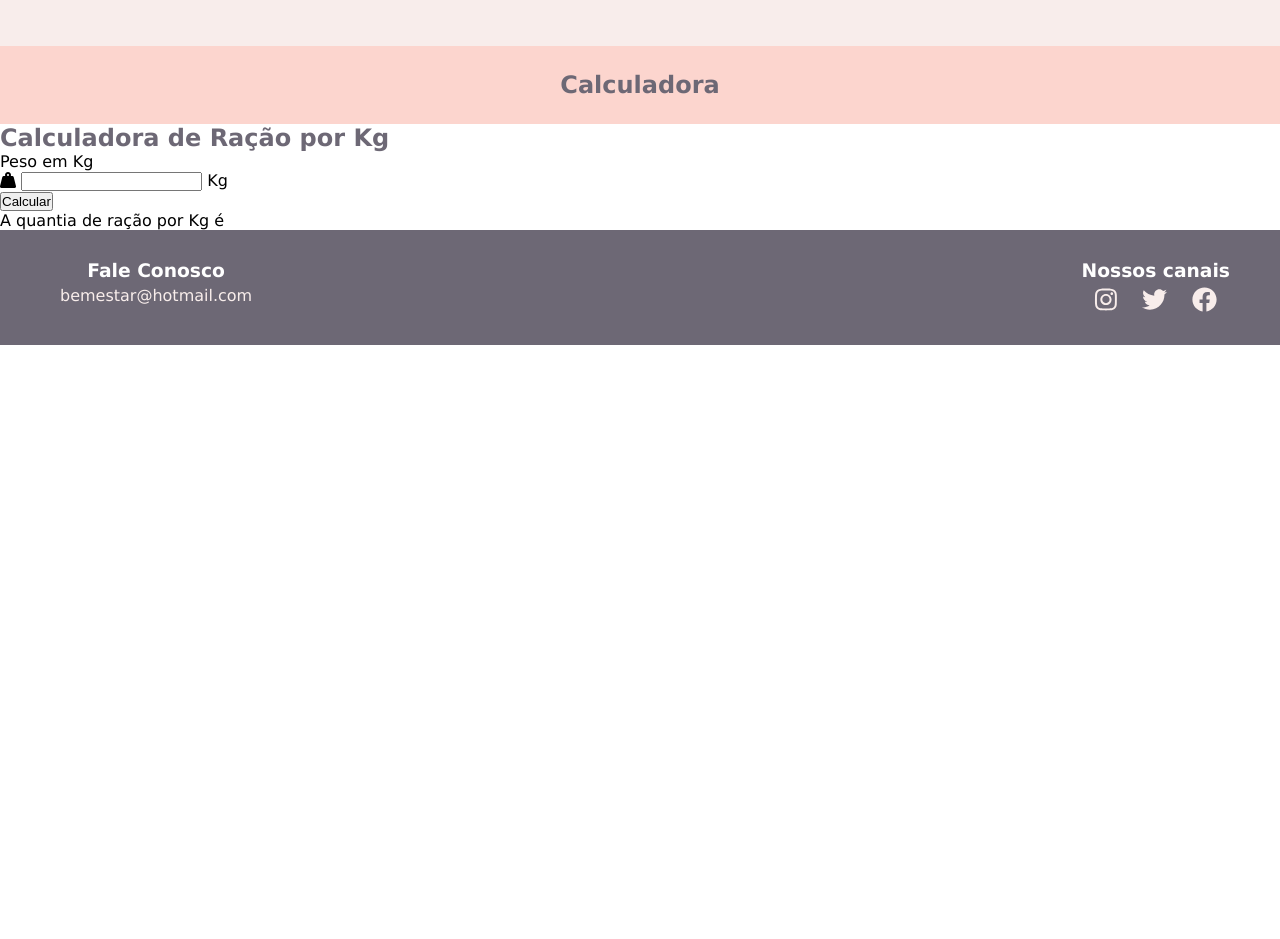
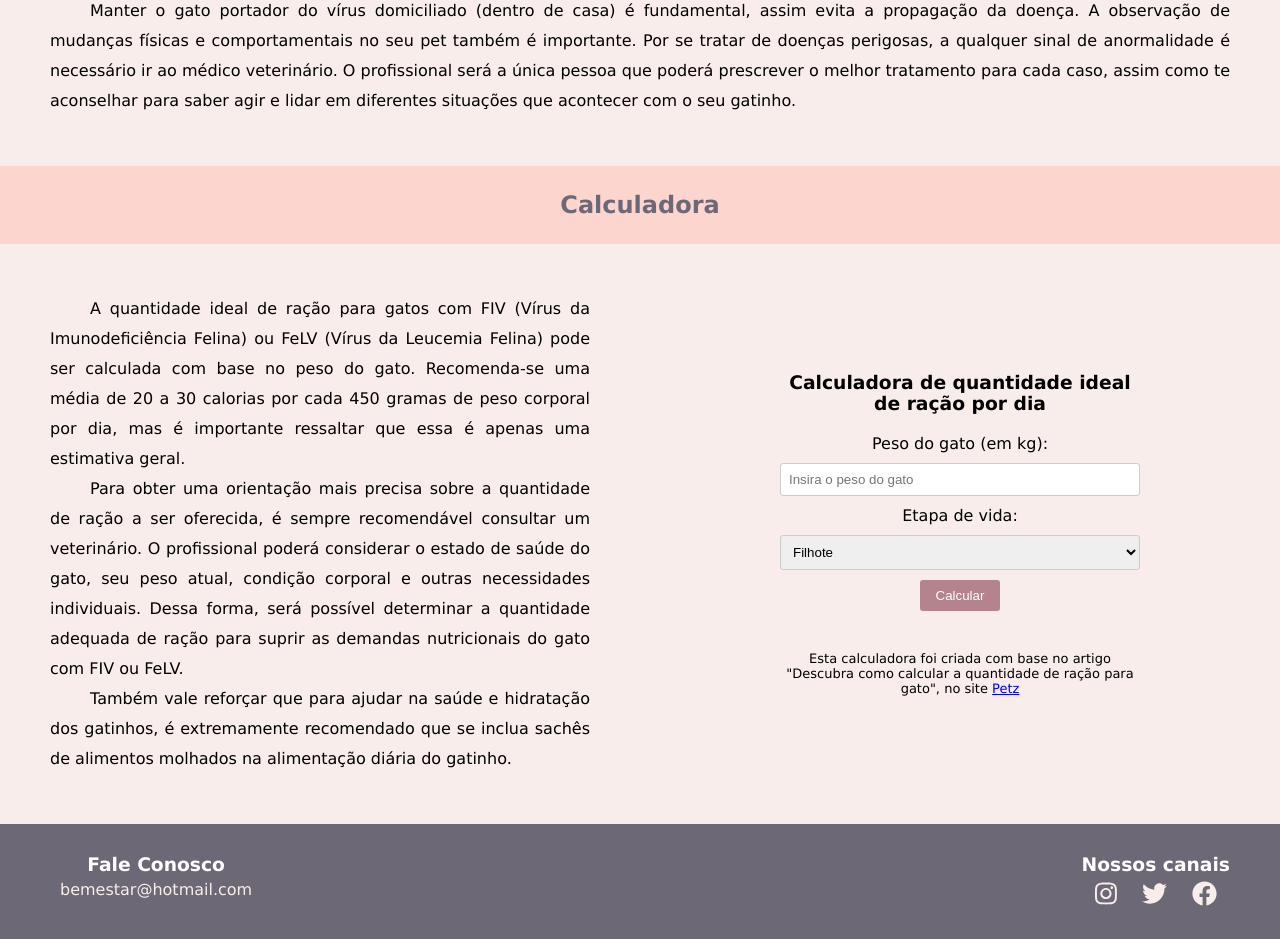
Before and after one commit to nicoledbianchin/desafio-desenvolvimento-web, a plain HTML site: page page-2.html in a window 1280 px wide. Shown: the part 1600-2539 px from the top of the page. Before the commit the page ends 1945 px from the top, so only its background shows below. Drawn offline with Linux system fonts and the light colour scheme.

Commit message:
cria calculadora

```diff
--- a/page-2.html
+++ b/page-2.html
@@ -40,16 +40,16 @@
     <div class="paragrafo">
         <h3>Controle do estresse</h3>
         <p>Os gatos são pets que geralmente gostam de rotina e calmaria no seu território. Ambientes agitados, barulhentos e com movimentação de pessoas e outros pets podem causar um estresse desnecessário nos gatinhos portadores dos vírus. Há alguns estudos mostrando as alterações fisiológicas que acontecem no corpo do felino quando ele está estressado. Foi constatado que com a liberação de certos hormônios durante os quadros de estresse, há uma diminuição significativa nas células de defesa do corpo – componentes muito importante para felinos que já têm o imunológico afetado. Ou seja, o controle de estresse é fundamental para garantir uma estabilidade aos gatos portadores do vírus.</p>
-
+        <br/>
         <h3>Enriquecendo o ambiente</h3>
         <p>Uma vez que você já está fazendo o controle do estresse, enriquecer o ambiente para o seu gato é muito importante. O portador do vírus irá ser brincalhão e interativo como qualquer outro gatinho. Oferecer brinquedos interativos, bolinhas e varas com penas estimulam seu instinto de caça e aliviam o tédio, que muitas vezes pode desencadear o estresse. Invista em lugares altos, arranhadores, caminhas suspensas e tocas para um maior conforto do seu bichano. O Feliway (um feromônio sintético) também pode ser um grande aliado para fornecer um ambiente confortável e seguro a seu peludo. </p>
-
+        <br/>
         <h3>Alimentação de qualidade é fundamental</h3>
         <p>Muitas vezes, gatos positivos para FIV e Felv podem ter problemas referentes à sua nutrição e apresentarem anorexia e emagrecimento. A alimentação de qualidade é ideal para fornecer os nutrientes necessários ao seu felino e manter o bom funcionamento do organismo. A introdução da ração úmida na dieta também pode auxiliar, já que é mais aceita pelos bichanos (palatável) e ainda possui bastante água, contribuindo para a saúde do trato urinário. O ideal é consultar o médico veterinário para indicar a melhor dieta para cada caso. </p>
-
+        <br/>
         <h3>Limpeza do ambiente</h3>
         <p>Como dito anteriormente, gatos positivos para FIV/Felv têm o sistema imunológico afetado e são suscetíveis a contrair infecções secundárias por bactérias, fungos e ácaros. A limpeza da casa é fundamental para evitar acúmulos de sujeiras e bactérias. Além disso, a caixa de areia precisa estar sempre limpa, assim como os comedouros e caminhas. Evite produtos de limpeza que possam ser tóxicos para os pets e use produtos adequados que não apresentam risco, como os desinfetantes e eliminadores de odor da Vet+20 ou Herbalvet.</p>
-
+        <br/>
         <h3>Outros cuidados importantes</h3>
         <p>Manter o gato portador do vírus domiciliado (dentro de casa) é fundamental, assim evita a propagação da doença. A observação de mudanças físicas e comportamentais no seu pet também é importante. Por se tratar de doenças perigosas, a qualquer sinal de anormalidade é necessário ir ao médico veterinário. O profissional será a única pessoa que poderá prescrever o melhor tratamento para cada caso, assim como te aconselhar para saber agir e lidar em diferentes situações que acontecer com o seu gatinho. </p>
     </div>
@@ -57,39 +57,45 @@
     <div class="subtitle">
         <h2>Calculadora</h2>
     </div>
-    <section id="calculator"></section>
-    <form id="form">
-        <h2>
-            Calculadora de Ração por Kg
-        </h2>
+    <div id="calculator-section">
+        <div id="calculator-text" class="paragrafo">
+            <p>
+                A quantidade ideal de ração para gatos com FIV (Vírus da Imunodeficiência Felina) ou FeLV (Vírus da Leucemia Felina) pode ser calculada com base no peso do gato. Recomenda-se uma média de 20 a 30 calorias por cada 450 gramas de peso corporal por dia, mas é importante ressaltar que essa é apenas uma estimativa geral.
+            </p>
+            <p>
+                Para obter uma orientação mais precisa sobre a quantidade de ração a ser oferecida, é sempre recomendável consultar um veterinário. O profissional poderá considerar o estado de saúde do gato, seu peso atual, condição corporal e outras necessidades individuais. Dessa forma, será possível determinar a quantidade adequada de ração para suprir as demandas nutricionais do gato com FIV ou FeLV.
+            </p>
+            <p>
+                Também vale reforçar que para ajudar na saúde e hidratação dos gatinhos, é extremamente recomendado que se inclua sachês de alimentos molhados na alimentação diária do gatinho.
+            </p>
+        </div>
+
+        <div class="calculator">
+            <h3 id="calculator-title">Calculadora de quantidade ideal de ração por dia</h3>
+            <label for="weight">Peso do gato (em kg):</label>
+            <input type="number" id="weight" placeholder="Insira o peso do gato" step="0.1">
+
+            <label for="life-stage">Etapa de vida:</label>
+            <select id="life-stage">
+              <option value="kitten">Filhote</option>
+              <option value="adult">Adulto</option>
+              <option value="senior">Idoso</option>
+            </select>
+
+            <button id="calculate">Calcular</button>
+
+            <div id="result"></div>
+
+            <p id="calculator-source">
+                Esta calculadora foi criada com base no artigo "Descubra como calcular a quantidade de ração para gato", no site <a href="https://www.petz.com.br/blog/nutricao/quantidade-de-racao-para-gato/">Petz</a>
+            </p>
+          </div>
+
+          <script src="./src/scripts/script.js"></script>
+          </div>
+
     </div>
 
-    <div class="input_box">
-        <label for="weight">
-            Peso em Kg
-        </label>
-        <div class="input-field">
-            <i class="fa-solid fa-weight-hanging"></i>
-            <input type="number" id="weight" required>
-            <span>
-              Kg
-            </span>
-        </div>
-    </div>
-
-    <button id="calculate">
-        Calcular
-    </button>
-    <form></form>
-    <div id="result">
-       <div id="Ration per kilogram of weight">
-            <span id="value"></span>
-            <span>A quantia de ração por Kg é</span>
-       </div>
-       <div id="description">
-         <span></span>
-       </div>
-    </div>
 
     <footer>
         <div class="contact">
--- a/src/css/style.css
+++ b/src/css/style.css
@@ -111,6 +111,64 @@ footer h3{
     text-align: justify;
 }
 
+#calculator-section{
+    display: flex;
+    align-items: center;
+    justify-content: center;
+    background-color: #f8edeb;
+}
+
+#calculator-source{
+    font-size: small;
+    padding-top: 20px;
+}
+
+#calculator-text{
+    width: 50%;
+}
+
+#calculator-title{
+    padding-bottom: 20px;
+}
+
+.calculator {
+    max-width: 400px;
+    margin: 0 auto;
+    padding: 20px;
+    background-color: #f8edeb;
+    border-radius: 5px;
+    text-align: center;
+}
+
+label {
+    display: block;
+    margin-bottom: 10px;
+}
+
+input, select {
+    width: 100%;
+    padding: 8px;
+    margin-bottom: 10px;
+    border: 1px solid #ccc;
+    border-radius: 3px;
+}
+
+#calculate {
+    background-color: #B5838D;
+    color: #fff;
+    border: none;
+    padding: 8px 16px;
+    border-radius: 3px;
+    cursor: pointer;
+}
+
+#result {
+    margin-top: 20px;
+    font-weight: bold;
+    width: 100%;
+}
+
+
 .contact a{
     font-size: 16px;
     margin: 10px;
@@ -178,12 +236,3 @@ margin: 0;
 .dropdown.open .dropdown-content {
 display: block;
 }
-
-#calculator{
-    display: flex;
-    flex-direction: column;
-    color: #f8fafc;
-    background-color: #FCD5CE;
-    border-radius: 8px;
-
-}
--- a/src/scripts/script.js
+++ b/src/scripts/script.js
@@ -12,4 +12,45 @@ document.addEventListener("DOMContentLoaded", function() {
         }
       });
     });
+
+    var calculateButton = document.getElementById("calculate");
+    var resultElement = document.getElementById("result");
+
+    calculateButton.addEventListener("click", function() {
+      var weightInput = document.getElementById("weight");
+      var lifeStageSelect = document.getElementById("life-stage");
+      var weight = parseFloat(weightInput.value);
+      var lifeStage = lifeStageSelect.value;
+      var recommendedAmount = "";
+
+      if (lifeStage === "kitten") {
+        if (weight >= 2 && weight <= 3) {
+          recommendedAmount = "40 g a 50 g";
+        } else if (weight > 3 && weight <= 4) {
+          recommendedAmount = "50 g a 60 g";
+        } else if (weight > 4 && weight <= 6) {
+          recommendedAmount = "60 g a 70 g";
+        } else if (weight > 6 && weight <= 12) {
+          recommendedAmount = "70 g a 80 g";
+        }
+      } else if (lifeStage === "adult") {
+        if (weight >= 3 && weight <= 4) {
+          recommendedAmount = "40 g a 55 g";
+        } else if (weight > 4 && weight <= 6) {
+          recommendedAmount = "55 g a 75 g";
+        }
+      } else if (lifeStage === "senior") {
+        if (weight >= 3 && weight <= 4) {
+          recommendedAmount = "45 g a 60 g";
+        } else if (weight > 4 && weight <= 6) {
+          recommendedAmount = "60 g a 75 g";
+        }
+      }
+
+      if (recommendedAmount !== "") {
+        resultElement.textContent = "Quantidade recomendada de ração por dia: " + recommendedAmount;
+      } else {
+        resultElement.textContent = "Por favor, insira um peso válido e selecione uma etapa de vida.";
+      }
+    });
   });
```
Also changed, not shown: page-1.html (+1 -0 lines).
